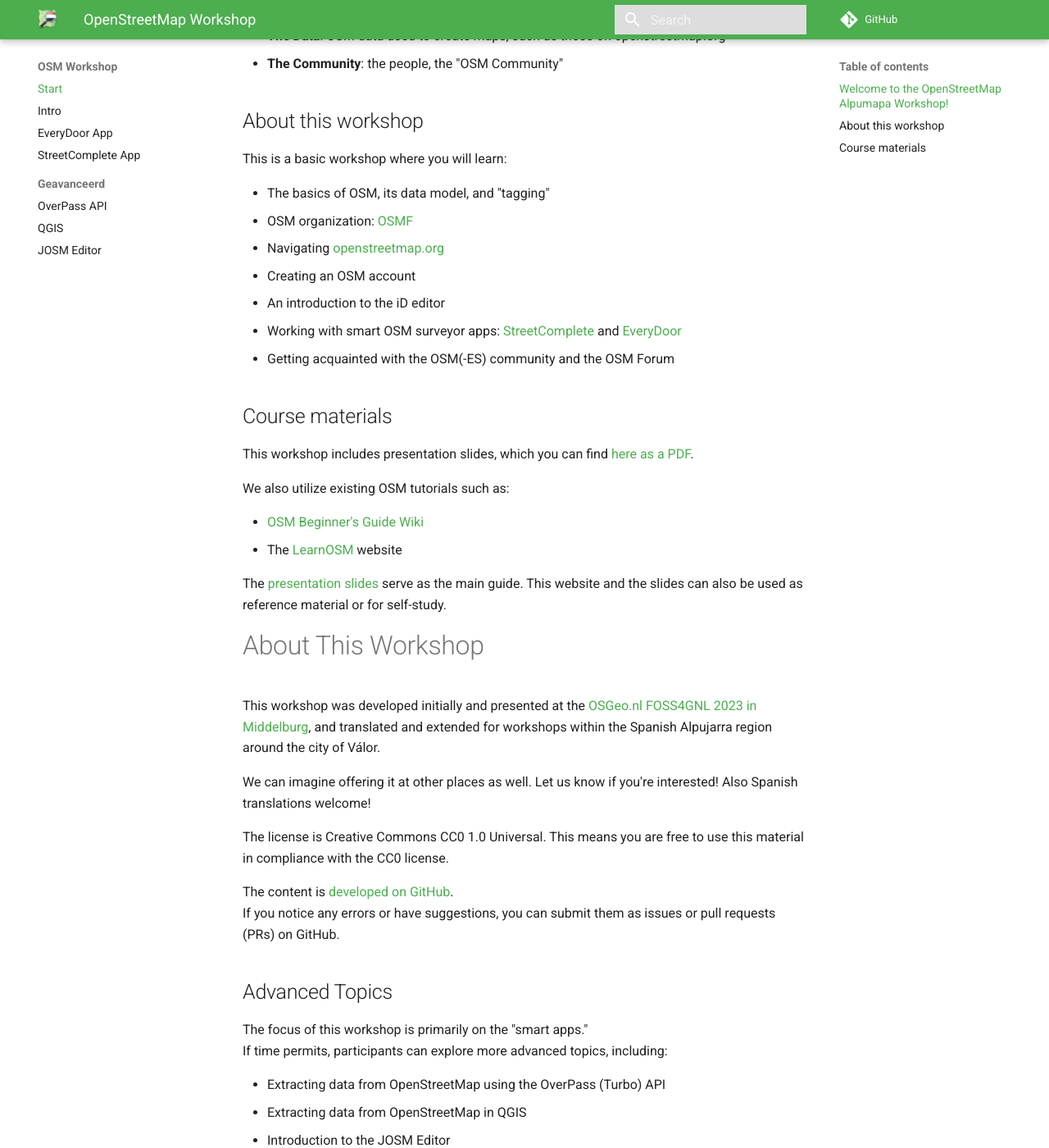
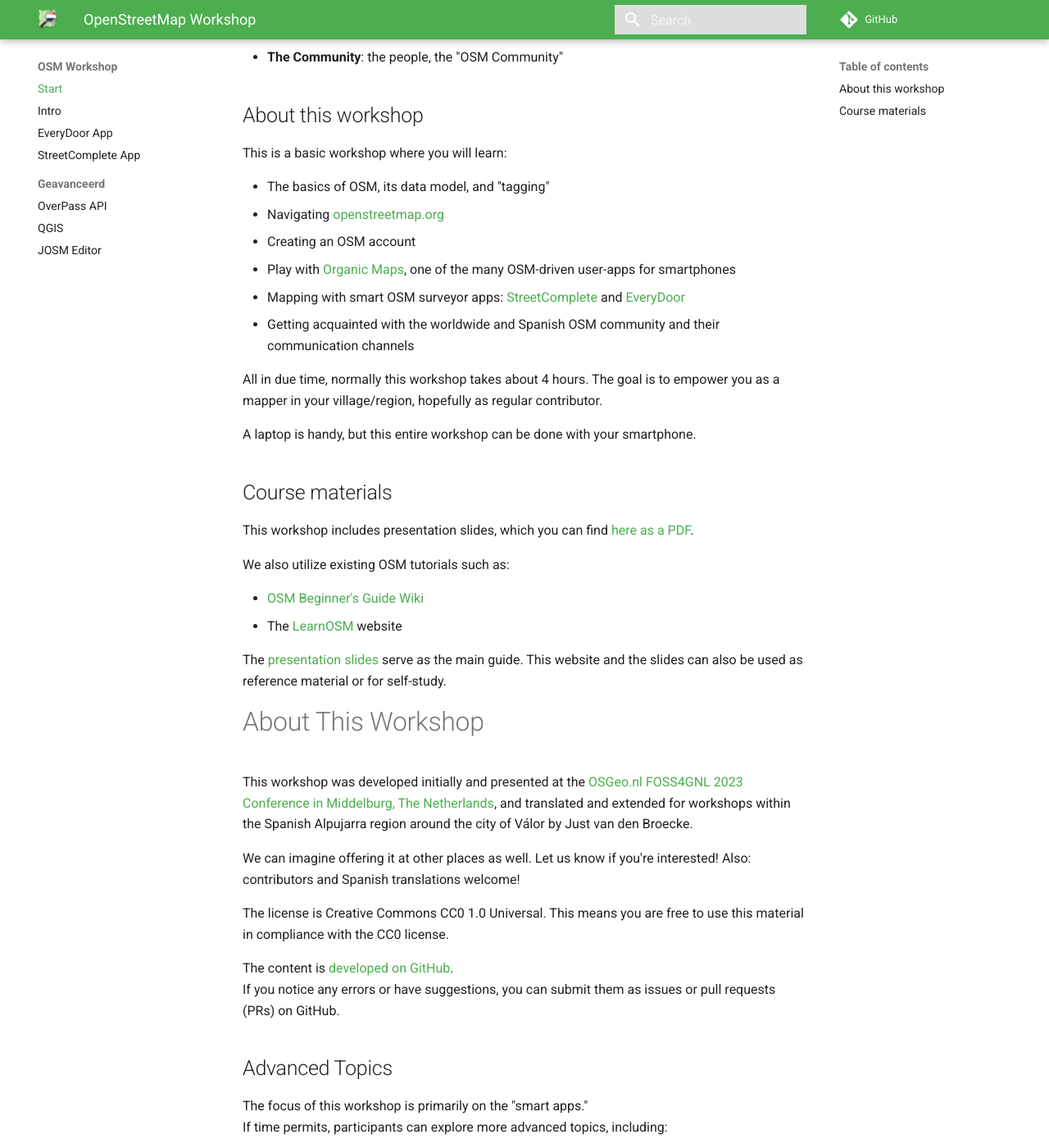
Before and after one commit to justb4/alpumapa.xyz, an MkDocs documentation site: the page built from docs/src/index.md, in a window 1280 px wide and 1400 px high, scrolled down 781 px. Shown: the whole window at 82% size. Built offline with MkDocs 1.6.1 and Material for MkDocs 9.7.7, drawn with Linux system fonts in a browser that asks for light colours; comment, search, counter and statistics services are not loaded; some of the changed text lies outside the part shown.

```diff
--- a/docs/src/index.md
+++ b/docs/src/index.md
@@ -2,16 +2,15 @@
 title: OpenStreetMap Workshop
 ---
 
-# alpumapa.xyz
+# Welcome to the OpenStreetMap Alpumapa Workshop!
 
 ![OpenTopoMap](assets/images/pres-front.jpg)
 
-## Welcome to the OpenStreetMap Alpumapa Workshop!
+[OpenStreetMap](https://openstreetmap.org), abbreviated as OSM from here, is a free, editable map of the entire world built
+by volunteers and released under an open content license (ODbL). OSM is
+sometimes called "The Wikipedia of Maps".
 
-[OpenStreetMap](https://openstreetmap.org), abbreviated as OSM, is a free, editable map of the entire world built
-by volunteers and released under an open content license (ODbL).
-
-OpenStreetMap encompasses at least three components:
+"OpenStreetMap" encompasses at least three components:
 
 - **The OSM Project**: methods, techniques, and tools (e.g., "Editors")
 - **The Data**: OSM data used to create maps, such as those on openstreetmap.org
@@ -22,12 +21,16 @@ OpenStreetMap encompasses at least three components:
 This is a basic workshop where you will learn:
 
 - The basics of OSM, its data model, and "tagging"
-- OSM organization: [OSMF](https://wiki.osmfoundation.org/wiki/Main_Page)
 - Navigating [openstreetmap.org](https://openstreetmap.org)
 - Creating an OSM account
-- An introduction to the iD editor
-- Working with smart OSM surveyor apps: [StreetComplete](https://streetcomplete.app/?lang=nl) and [EveryDoor](https://every-door.app/)
-- Getting acquainted with the OSM(-ES) community and the OSM Forum
+- Play with [Organic Maps](https://organicmaps.app/), one of the many OSM-driven user-apps for smartphones
+- Mapping with smart OSM surveyor apps: [StreetComplete](https://streetcomplete.app/?lang=nl) and [EveryDoor](https://every-door.app/)
+- Getting acquainted with the worldwide and Spanish OSM community and their communication channels
+
+All in due time, normally this workshop takes about 4 hours. The goal is to empower you
+as a mapper in your village/region, hopefully as regular contributor.
+
+A laptop is handy, but this entire workshop can be done with your smartphone.
 
 ## Course materials
 
@@ -41,12 +44,13 @@ We also utilize existing OSM tutorials such as:
 
 The [presentation slides](assets/presentations/osm-workshop-alpumapa-2025-v1.pdf) serve as the main guide.
 This website and the slides can also be used as reference material or for self-study.
+
 # About This Workshop
 
-This workshop was developed initially and presented at the [OSGeo.nl FOSS4GNL 2023 in Middelburg](https://foss4g.nl),
-and translated and extended for workshops within the Spanish Alpujarra region around the city of Válor.
+This workshop was developed initially and presented at the [OSGeo.nl FOSS4GNL 2023 Conference in Middelburg, The Netherlands](https://foss4g.nl),
+and translated and extended for workshops within the Spanish Alpujarra region around the city of Válor by Just van den Broecke.
 
-We can imagine offering it at other places as well. Let us know if you're interested!  Also Spanish translations welcome!
+We can imagine offering it at other places as well. Let us know if you're interested!  Also: contributors and Spanish translations welcome!
 
 The license is Creative Commons CC0 1.0 Universal. This means you are free to use this material in compliance with the CC0 license.
 
@@ -60,7 +64,7 @@ If time permits, participants can explore more advanced topics, including:
 
 - Extracting data from OpenStreetMap using the OverPass (Turbo) API
 - Extracting data from OpenStreetMap in QGIS
-- Introduction to the JOSM Editor
+- Introduction to the ID and JOSM Editors
 - Quality assurance using tools like [Osmose](https://wiki.openstreetmap.org/wiki/Osmose)
 - Specific to the Netherlands: importing BAG and other foundational registrations into OSM
 
```
Also changed, not shown: docs/src/apps/organic.md (added, +46 -0 lines), docs/src/intro.md (+1 -1 lines), docs/src/assets/images/organic-logo.png (added), docs/src/assets/images/organic-screen.jpg (added).
